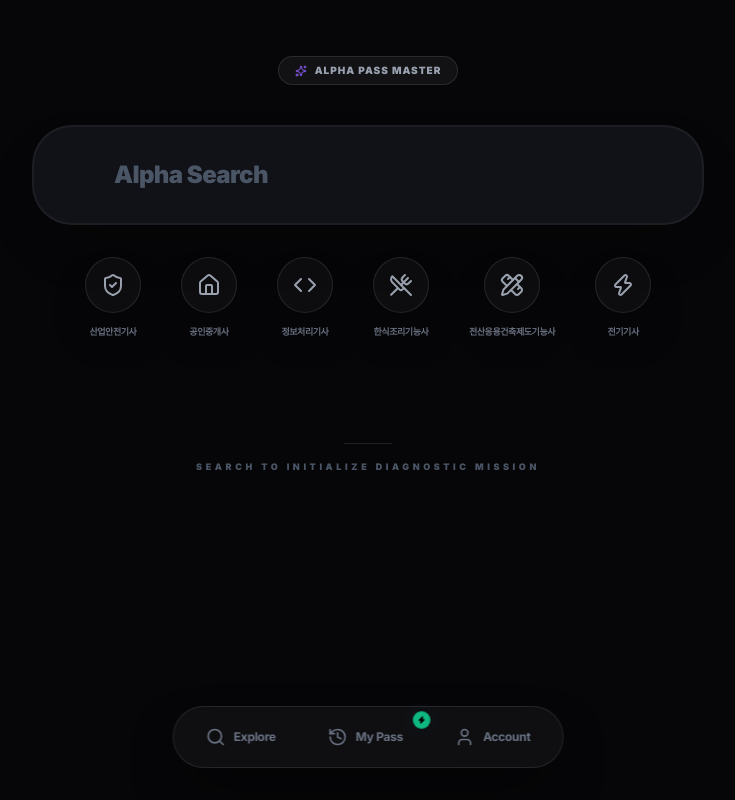
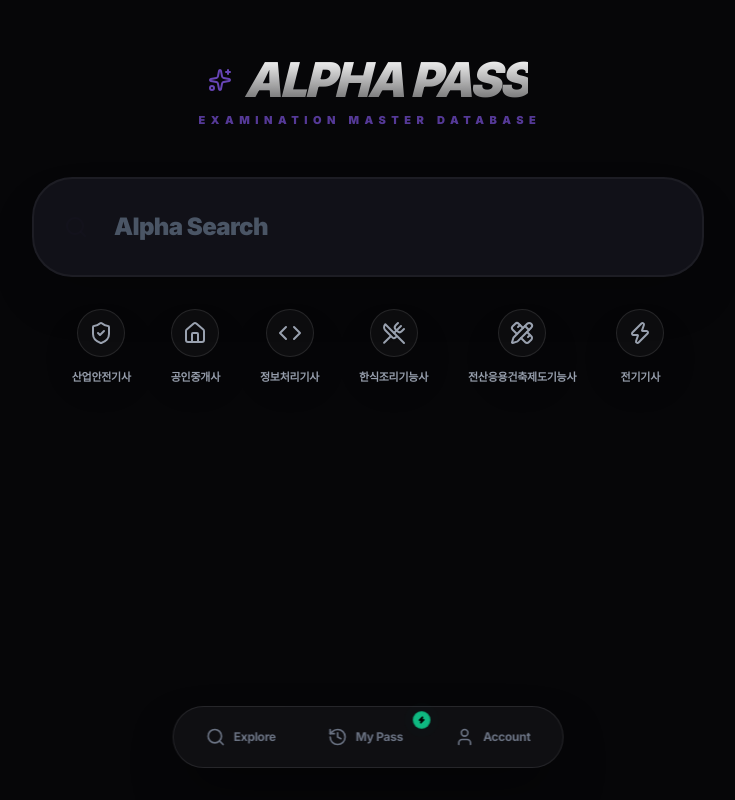
Before and after one commit to kimtyy/alpha-pass-master, a Next.js app: page / in a window 1280 px wide. Shown: the whole page, without its empty margins (272-1007 px from the left). Built offline with nearby package versions, Linux system fonts and the light colour scheme.

Commit message:
style: fix UI balance, branding size, and icon-to-label ratios

```diff
--- a/src/app/dashboard/page.tsx
+++ b/src/app/dashboard/page.tsx
@@ -63,12 +63,19 @@
       <section className="pt-10 md:pt-14 pb-6 px-6 relative flex flex-col items-center justify-center">
         <div className="max-w-4xl mx-auto text-center w-full">
           <motion.div
-            initial={{ opacity: 0, scale: 0.9 }}
-            animate={{ opacity: 1, scale: 1 }}
-            className="inline-flex items-center gap-2 px-4 py-1.5 rounded-full bg-white/5 border border-white/10 text-gray-400 text-[10px] font-black uppercase tracking-widest mb-10"
+            initial={{ opacity: 0, y: -20 }}
+            animate={{ opacity: 1, y: 0 }}
+            className="flex flex-col items-center mb-12"
           >
-            <Sparkles size={12} className="text-primary" />
-            ALPHA PASS MASTER
+            <div className="flex items-center gap-3 mb-2">
+              <Sparkles size={24} className="text-primary animate-pulse" />
+              <h1 className="text-4xl md:text-5xl font-black tracking-tighter bg-gradient-to-b from-white to-white/40 bg-clip-text text-transparent italic">
+                ALPHA PASS
+              </h1>
+            </div>
+            <p className="text-[11px] font-black text-primary/60 uppercase tracking-[0.5em] ml-1">
+              Examination Master Database
+            </p>
           </motion.div>
 
           <motion.div
@@ -114,11 +121,11 @@
                     onClick={() => setSearch(exam.title)}
                     className="flex flex-col items-center gap-3 group"
                   >
-                    <div className="w-14 h-14 rounded-full bg-white/[0.03] border border-white/10 flex items-center justify-center text-gray-400 group-hover:bg-primary/20 group-hover:border-primary/40 group-hover:text-primary transition-all duration-300 group-active:scale-95 shadow-2xl relative overflow-hidden">
+                    <div className="w-12 h-12 rounded-full bg-white/[0.03] border border-white/10 flex items-center justify-center text-gray-400 group-hover:bg-primary/20 group-hover:border-primary/40 group-hover:text-primary transition-all duration-300 group-active:scale-95 shadow-2xl relative overflow-hidden">
                       <div className="absolute inset-0 bg-primary/5 opacity-0 group-hover:opacity-100 transition-opacity" />
                       {getExamIcon(exam.id, exam.category)}
                     </div>
-                    <span className="text-[9px] font-black text-gray-500 uppercase tracking-tighter group-hover:text-gray-200 transition-colors">
+                    <span className="text-[11px] font-black text-gray-400 uppercase tracking-tight group-hover:text-gray-200 transition-colors">
                       {exam.title.split(' ')[0]}
                     </span>
                   </button>
@@ -239,16 +246,7 @@
         </main>
       )}
 
-      {search.length === 0 && (
-        <motion.div
-          initial={{ opacity: 0 }}
-          animate={{ opacity: 1 }}
-          className="py-20 text-center opacity-40"
-        >
-          <div className="w-12 h-[1px] bg-white/10 mx-auto mb-4" />
-          <p className="text-[9px] font-black text-gray-600 uppercase tracking-[0.4em]">Search to Initialize Diagnostic Mission</p>
-        </motion.div>
-      )}
+      {/* Footer Cleanup: Removed redundant instructions */}
     </div>
   );
 }
```
